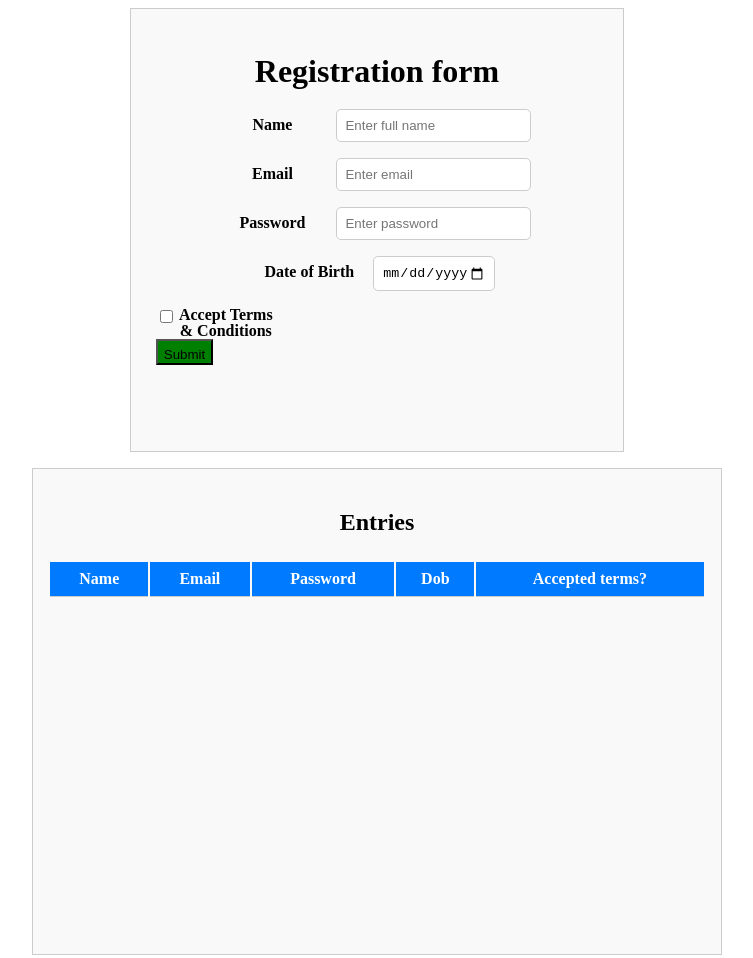
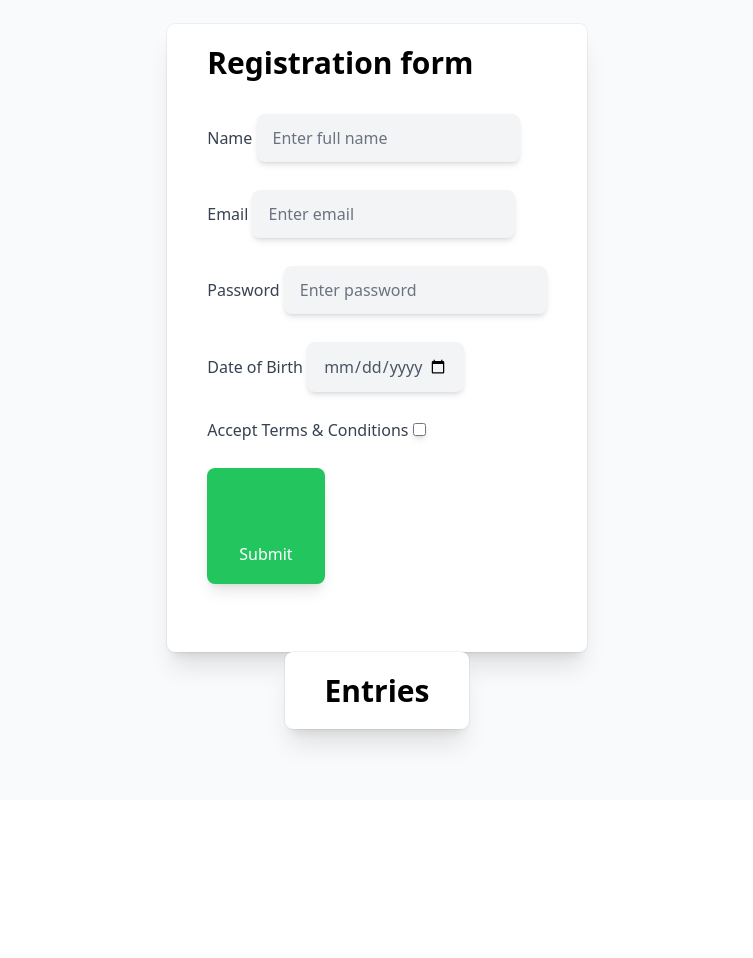
Before and after one commit to vangmaichakravarthi/wd201, a website: page http-server/registration.html in a window 1280 px wide. Shown: the whole page, without its empty margins (263-1016 px from the left). After the commit the page ends 800 px from the top, so only its background shows below. Drawn offline with nearby package versions, Linux system fonts and the light colour scheme.

Commit message:
Update registration.html

```diff
--- a/http-server/registration.html
+++ b/http-server/registration.html
@@ -1,89 +1,71 @@
-<style>
-    .container {
-      height:50%;
-      width:35%;
-      margin: 0 auto;
-      padding: 25px;
-      border: 1px solid #ccc;
-      background-color: #f9f9f9;
-      line-height: 1.0;
-    }
-    .container1{
-      height:58%;
-      width:52%;
-      margin: 0 auto;
-      padding: 15px;
-      border: 1px solid #ccc;
-      background-color: #f9f9f9;
-      line-height: 1.5;
-    }
-    label {
-          display: inline-block;
-          width: 100px;
-          margin-right: 10px;
-          font-weight: bold;
-        }
-        input {
-          padding: 8px;
-          border: 1px solid #ccc;
-          border-radius: 5px;
-        }
-       .move-left
-       {
-          float:left;
-       }
-       button{
-          padding-top:6px;
-       }
-       table {
-          width: 100%;
-          border-collapse: 1px;
-        }
+<html>
+<head>
+    <meta charset="UTF-8">
+    <meta http-equiv="X-UA-Compatible" content="IE = edge">
+    <meta name="viewport" content="width=device-width, initial-scale=1.0">
+    <script src="https://cdn.tailwindcss.com"></script>
+    <title>Registration form</title>
+</head>
 
-        th, td {
-          padding: 8px;
-          border-bottom: 1px solid #ccc;
-          text-align: center;
-        }
+<body>
+    <div class = "relative flex min-h-screen flex-col justify-centre overflow-hidden py-6 bg-gray-50">
+        <div class = "relative bg-white px-6 pt-5 pb-5 shadow-xl ring-1 ring-gray-900/5 sm:mx-auto sm:max-w-lg sm:rounded-lg sm:px-10">
+            <div class="mx-auto max-w-md">
+                <h2 class="text-3xl text-centre font-bold leading-tight">
+                    Registration form
+                </h2>
+                <div class="divide-y divide-gray-300/50">
+                    <div class="space-y-6 py-8 text-base leading-7 text-gray-600">
+                        <form id="user-form">
+                            <label for="name" class="text-md w-40 initial-block font-medium leading-5 text-gray-700">
+                                Name
+                            </label>
+                            <input required type="text" id="name" name="name" class="bg-gray-100 initial-block rounded-lg shadow-md px-4 py-3 md-5 text-base leading-6 placeholder-gray-500
+                            focus:invalid:border-pink-500 focus:invalid:ring-pink-500"
+                                placeholder="Enter full name"></br><br>
 
-        th {
-          background-color: #007bff;
-          color: #fff;
-        }
-    </style>
-    <body>
-       <center>
-          <form id="UserDetails">
-             <div class="container">
-           <center> <h1> Registration form </h1></center>
-            <label for="name">Name</label>
-            <input required type="text" id="name" name="name" placeholder="Enter full name">
-          <br>
-          <br>
-            <label for="email">Email</label>
-            <input required type="email" id="email" name="email" placeholder="Enter email">
-         <br>
-         <br>
-            <label for="password">Password</label>
-            <input required type="password" id="password" name="password" placeholder="Enter password">
-         <br>
-         <br>
-            <label for="dob">Date of Birth</label>
-            <input required type="date" id="dob" name="dob" min="1968-08-08" max="2005-08-08"/>
-         <br>
-         <br>
-            <input required type="checkbox" id="acceptTerms" name="acceptTerms" class="move-left">
-            <label for="acceptTerms" class="move-left">Accept Terms & Conditions</label>
-         <br>
-         <br>
-            <button type="submit" style="background-color:green;" class="move-left">Submit</button>
-          </form>
-          </div>
-          <div class="container1">
-             <center><h2>Entries</h2></center>
-             <div id="User-details"></div>
-          </div>
-       </center>
-         <script src="/index1.js"></script>
+                            <label for="email" class="text-md w-40 initial-block font-medium leading-5 text-gray-700">
+                                Email
+                            </label>
+                            <input required type="email" id="email" name="email" class="bg-gray-100 initial-block rounded-lg shadow-md px-4 py-3 md-5 text-base leading-6 placeholder-gray-500
+                            focus:invalid:border-pink-500 focus:invalid:ring-pink-500"
+                                placeholder="Enter email"></br><br>
 
-    </body>
+                            <label for="password" class="text-md w-40 initial-block font-medium leading-5 text-gray-700">
+                                Password
+                            </label>
+                            <input required type="password" id="password" name="password" class="bg-gray-100 initial-block rounded-lg shadow-md px-4 py-3 md-5 text-base leading-6 placeholder-gray-500
+                            focus:invalid:border-pink-500 focus:invalid:ring-pink-500"
+                                placeholder="Enter password"></br><br>
+
+                            <label for="dob"  class="text-md w-40 initial-block font-medium leading-5 text-gray-700">
+                                Date of Birth
+                            </label>
+                            <input required type="date" id="dob" name="dob"  min = "1968-08-08" max="2005-08-08" class="bg-gray-100 initial-block rounded-lg shadow-md px-4 py-3 md-5 text-base leading-6 placeholder-gray-500
+                            focus:invalid:border-pink-500 focus:invalid:ring-pink-500"></br><br>
+
+                            <label  for = "acceptTerms"
+                                class="text-md w-40 initial-block font-medium leading-5 text-gray-700">
+                                Accept Terms & Conditions
+                            </label>
+                            <input required type="checkbox" id="acceptTerms" name="acceptTerms"
+                                   class="bg-gray-100 initial-block rounded-lg shadow-md px-4 py-3 md-5 text-base leading-6 placeholder-gray-500 focus:invalid:border-pink-500 focus:invalid:ring-pink-500"></br><br>
+
+                            <button type="submit"
+                                class="w-fit rounded-lg shadow-lg px-8 py-4 bg-green-500 text-white hover:bg-green-400 focus:outline-none focus:shadow-outline transition duration-300 ease-in-out"></br><br>
+                                Submit
+                            </button>
+                        </form>
+                    </div>
+                </div>
+            </div>
+        </div>
+        <div
+            class = "relative bg-white px-6 pt-5 pb-5 shadow-xl ring-1 ring-gray-900/5 sm:mx-auto sm:max-w-lg sm:rounded-lg sm:px-10">
+            <div class="mx-auto text-centre">
+                <h2 class="text-3xl text-centre font-bold leading-tight">Entries</h2>
+                <div class="divide-y divide-gray-300/50" id="user-entries"></div>
+            </div>
+        </div>
+    </div>
+    <script src="./registerindex"></script>
```
